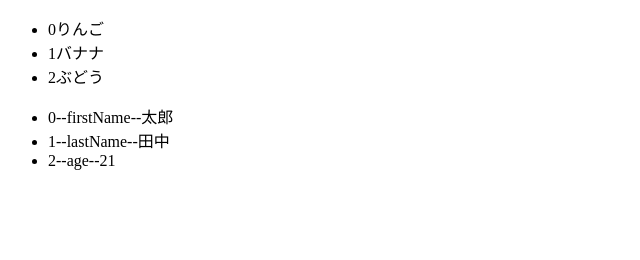
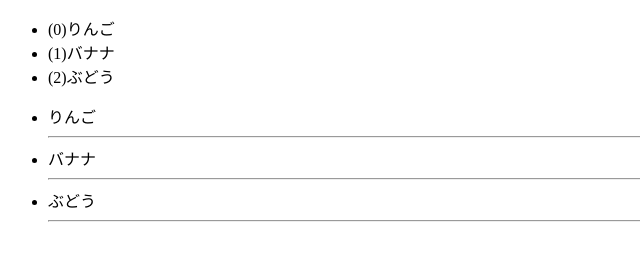
Before and after one commit to shu-webmania/vue_training, a plain HTML site: page index.html in a window 1280 px wide. Shown: the whole page, without its empty margins (0-640 px from the left). Drawn offline with nearby package versions, Linux system fonts and the light colour scheme.

Commit message:
template

```diff
--- a/index.html
+++ b/index.html
@@ -10,10 +10,13 @@
   <body>
     <div id="app">
       <ul>
-        <li v-for="(fruit,index) in fruits">{{index}}{{fruit}}</li>
+        <li v-for="(fruit, index) in fruits">({{index}}){{fruit}}</li>
       </ul>
       <ul>
-        <li v-for="(value, key,index) in object">{{index}}--{{key}}--{{value}}</li>
+        <template v-for="fruit in fruits">
+          <li>{{fruit}}</li>
+          <hr />
+        </template>
       </ul>
     </div>
     <script src="script.js"></script>
```
